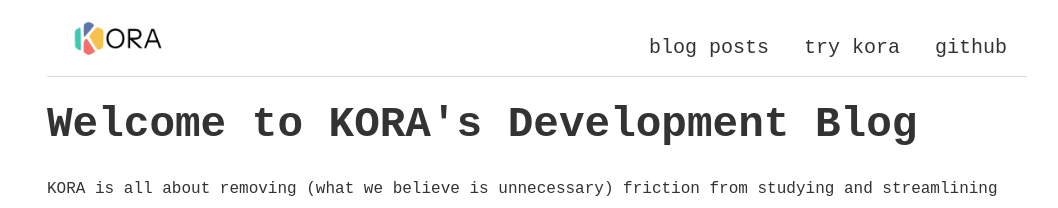
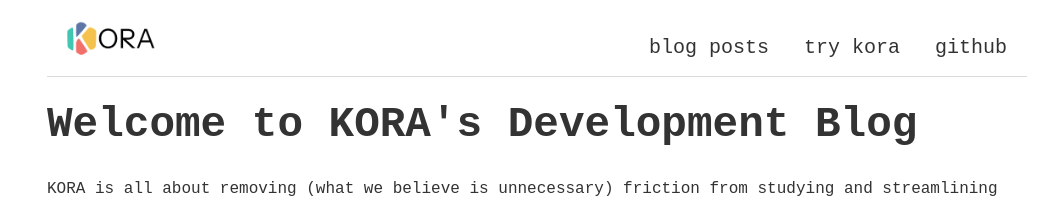
Before and after one commit to kora-edu/kora-edu.github.io, a Jekyll site: the page built from index.html, in a window 1280 px wide. Shown: the top 208 px of the page, without its empty margins (103-1161 px from the left). Built offline with Jekyll 4.4.1, drawn with Linux system fonts in a browser that asks for light colours; the list of posts is cut into pages by our own code.

Commit message:
template

```diff
--- a/_includes/header.html
+++ b/_includes/header.html
@@ -3,7 +3,7 @@
     <!-- Logo Section  -->
     <span class="f-left">
       <a href="{{ site.baseurl }}/">
-        <img src="{{ site.baseurl }}/img/KoraLogo.png" alt="KORA Logo" class="header-logo">
+        <img src="{{ site.baseurl }}/img/KoraLogo4.png" alt="KORA Logo" class="header-logo">
       </a>
     </span>
 
```
Also changed, not shown: img/KoraLogo4.png (added).
